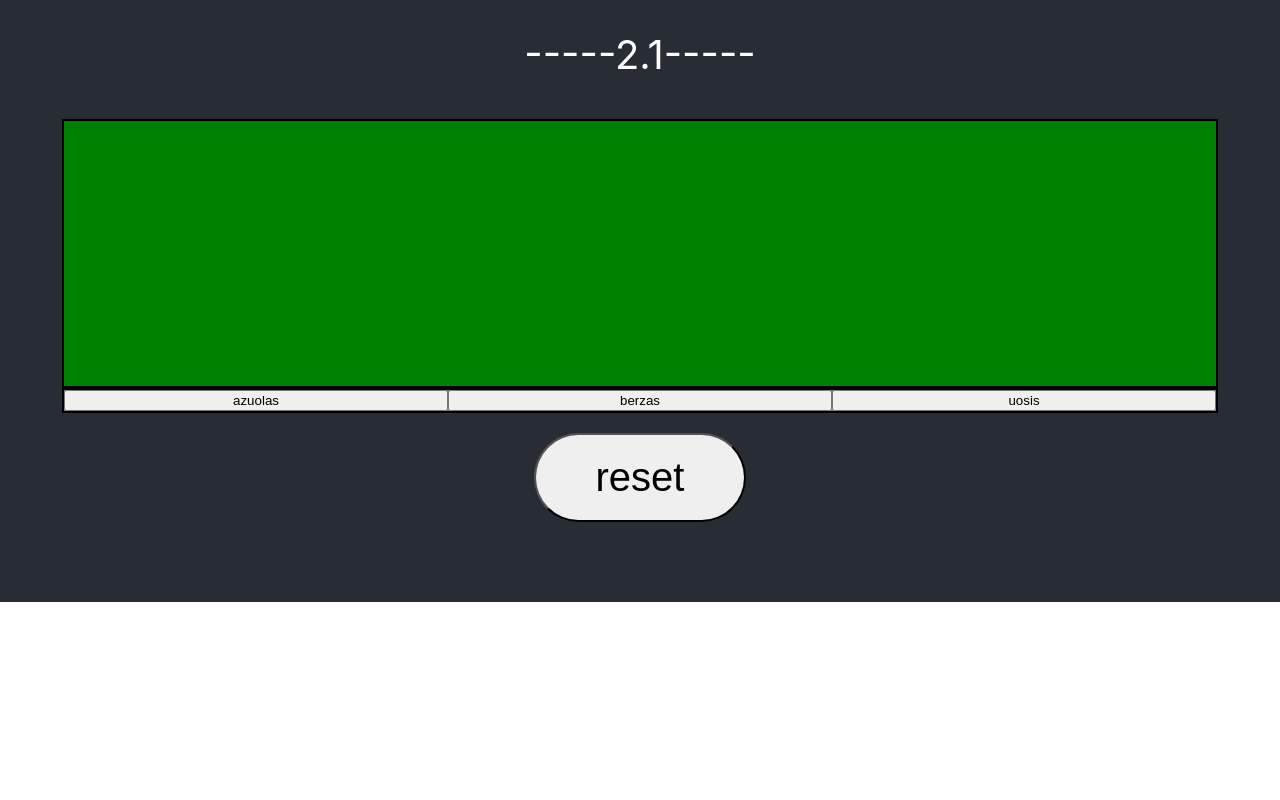
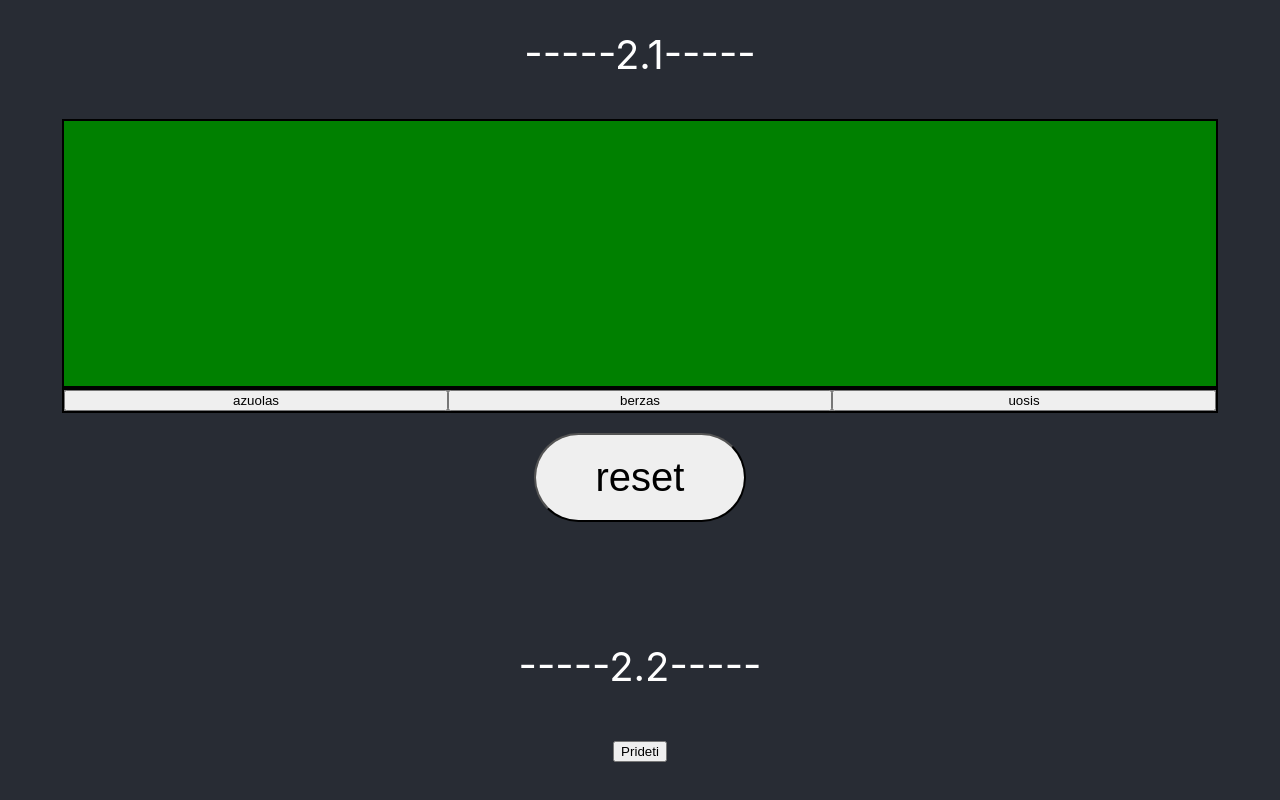
Before and after one commit to zasweted/home-work, a React (Create React App) app: page / in a window 1280 px wide. Shown: the part 1953-2753 px from the top of the page. Before the commit the page ends 2555 px from the top, so only its background shows below. Built offline with nearby package versions, Linux system fonts and the light colour scheme.

Commit message:
homework

```diff
--- a/src/App.css
+++ b/src/App.css
@@ -115,6 +115,22 @@
 }
 
 
+.inception-container {
+  width: 100%;
+  height: auto;
+  background-color: #fff;
+  display: flex;
+  flex-wrap: wrap;
+  justify-content: flex-start;
+  align-items: center;
+  margin-bottom: 200px;
+}
 
+.cube-black {
+  width: 150px;
+  height: 150px;
+  border: 1px solid gold;
+  background-color: #000;
+}
 
 /* Custom css end*/
--- a/src/App.jsx
+++ b/src/App.jsx
@@ -6,6 +6,7 @@ import AddRemove from './Components/plius-minus';
 import AddCube from './Components/add-cube';
 import AddTwoCubes from './Components/add-two-cubes';
 import Trees from './Components/trees';
+import InceptionCubes from './Components/inception-cubes';
 
 
 
@@ -23,6 +24,7 @@ function App() {
             <AddCube></AddCube>
             <AddTwoCubes></AddTwoCubes>
             <Trees></Trees>
+            <InceptionCubes></InceptionCubes>
 
 
       </header>
--- /dev/null
+++ b/src/Components/inception-cubes.jsx
@@ -0,0 +1,35 @@
+import { useState } from "react";
+
+
+function InceptionCubes(){
+
+    const [cubeBlack, setBlackCube] = useState([]);
+    const addBlackCube = () => {
+        setBlackCube(x => [...x, ''])
+    };
+
+    return(
+
+        <>
+            <p style={{
+            fontSize: '40px',
+        }}>-----2.2-----</p>
+            <div>
+                <button style={{marginBottom: '50px'}} onClick={addBlackCube}>Prideti</button>
+            </div>
+            <div className="inception-container">
+
+                {
+                    cubeBlack.map((_, i) => <div className="cube-black" key={i}>
+                        <button>+</button>
+                    </div>)
+                }
+
+            </div>
+        </>
+
+    );
+
+};
+
+export default InceptionCubes;
```
